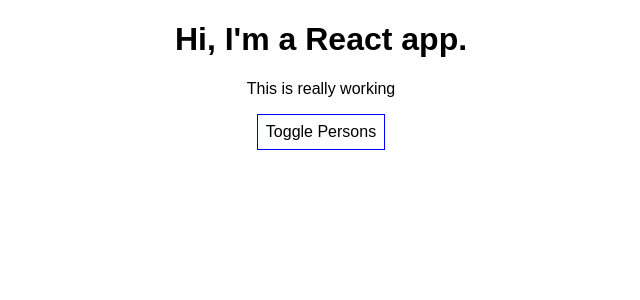
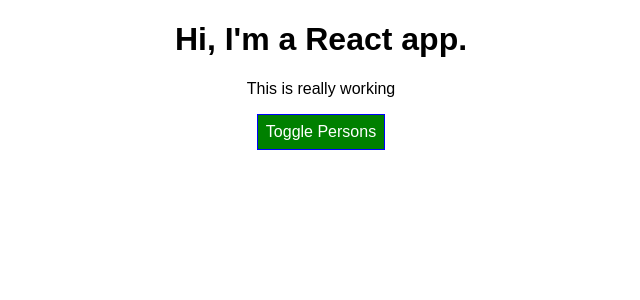
Before and after one commit to hjstang/react, a React (Create React App) app: page / in a window 1280 px wide. Shown: the top 300 px of the page, without its empty margins (319-959 px from the left). Built offline with nearby package versions, Linux system fonts and the light colour scheme.

Commit message:
setting styles and classnames dynamically

```diff
--- a/src/App.css
+++ b/src/App.css
@@ -1,3 +1,11 @@
 .App {
   text-align: center;
 }
+
+.red {
+  color: red;
+}
+
+.bold{
+  font-weight: bold;
+}
--- a/src/App.js
+++ b/src/App.js
@@ -53,7 +53,8 @@
 
   render() {
       const style = {
-        backgroundColor: 'white',
+        backgroundColor: 'green',
+        color: 'white',
         font: 'inherit',
         border: '1px solid blue',
         padding: '8px',
@@ -76,12 +77,24 @@
             })}
           </div>
         );
+        // setting style dynamically
+        style.backgroundColor = 'red';
+      }
+
+      // css classlist
+      const classes = [];
+      if(this.state.persons.length <= 2){
+        classes.push('red'); // classes = ['red']
+      }
+
+      if(this.state.persons.length <= 1){
+        classes.push('bold');   // classes = ['red', 'bold']
       }
 
       return (
         <div className="App">
           <h1> Hi, I'm a React app.</h1>
-          <p> This is really working </p>
+          <p className={classes.join(' ')}> This is really working </p>
           <button
             style={style}
             onClick={this.togglePersonsHandler}>Toggle Persons</button>
```
